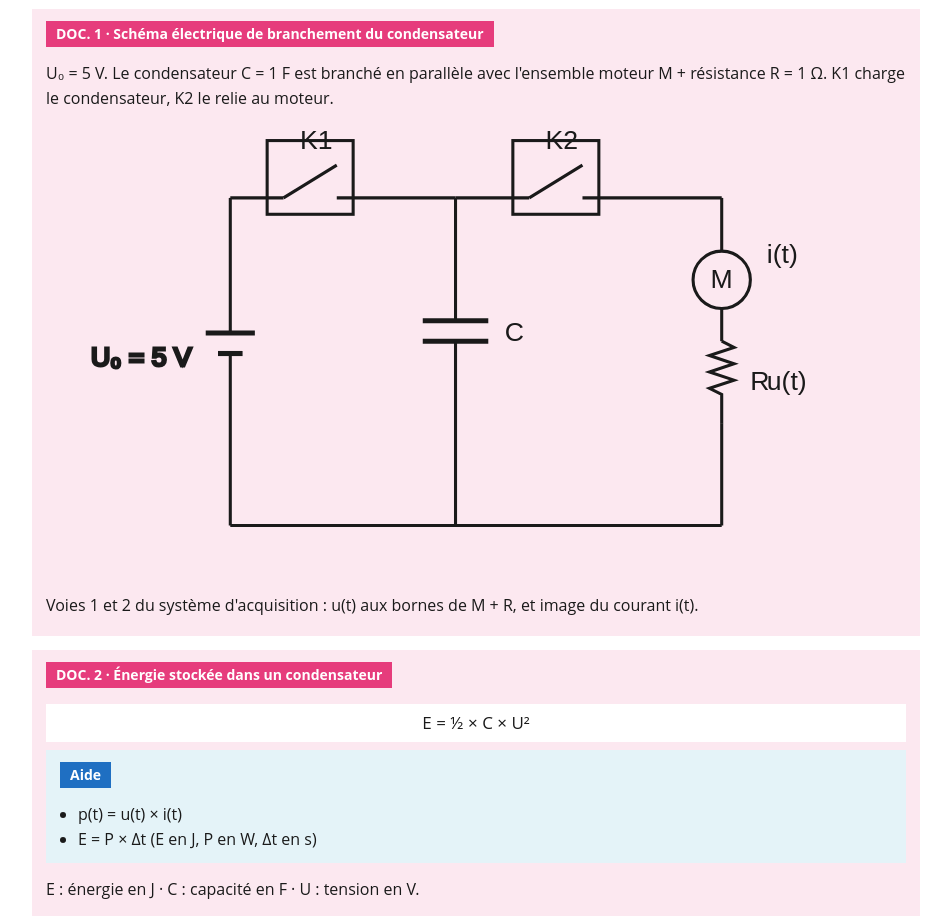
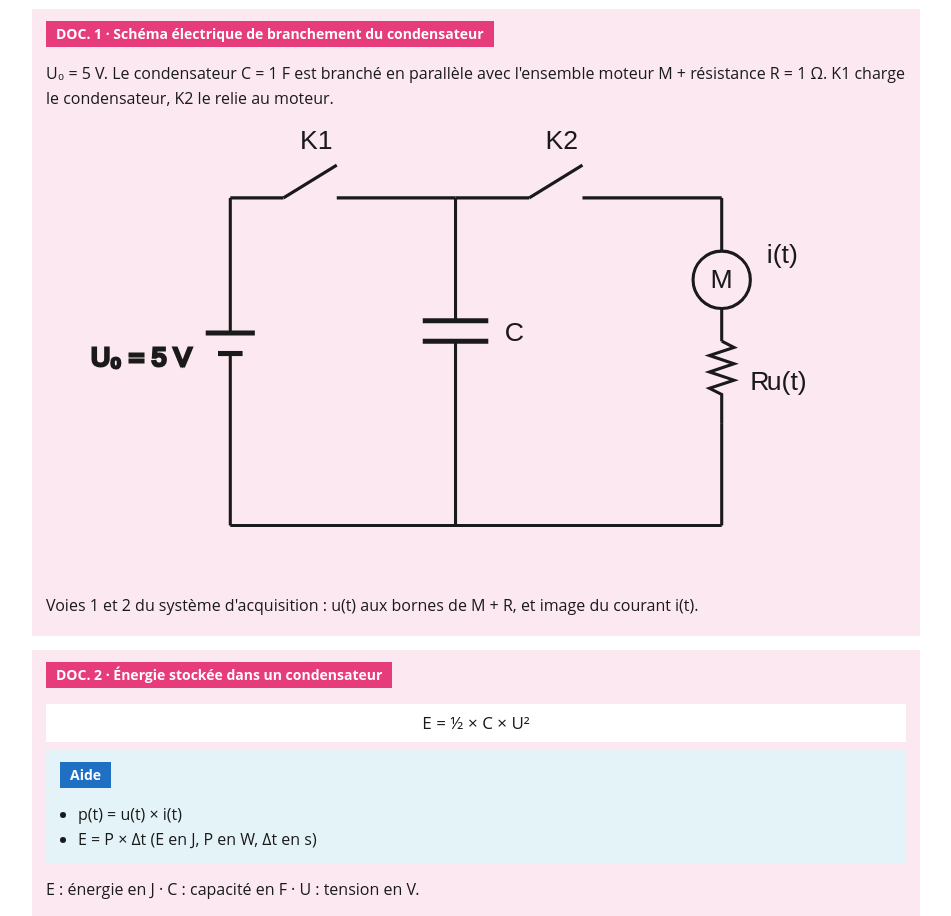
Before and after one commit to yanissegheraibia-0403/supercondensateurs-start-stop, a plain HTML site: page index.html in a window 1280 px wide. Shown: the part 1191-2107 px from the top of the page, without its empty margins (164-1115 px from the left). Drawn offline with Linux system fonts and the light colour scheme.

Commit message:
Interrupteurs : zone de clic invisible sans cadre
Co-Authored-By: Claude Haiku 5.5 <noreply@anthropic.com>

```diff
--- a/index.html
+++ b/index.html
@@ -37,6 +37,7 @@ h2.etape{background:var(--orange)}
 .btn:disabled{opacity:.5;cursor:default}
 .val{font-family:"Courier New",monospace;font-size:15px}
 svg{width:100%;height:auto;display:block;margin:6px 0}
+svg rect:focus,svg line:focus{outline:none}
 .q{margin:14px 0 4px}
 .q b{font-weight:700}
 textarea{width:100%;box-sizing:border-box;min-height:60px;font:inherit;font-size:15px;border:1px solid var(--line);border-radius:4px;padding:6px;margin-top:4px;background:var(--bg);color:var(--fg)}
@@ -134,7 +135,7 @@ table{border-collapse:collapse;width:100%;font-size:13px}
       <line x1="90" y1="200" x2="330" y2="200"/>
       <text x="352" y="72" stroke="none" fill="currentColor">i(t)</text>
       <text x="352" y="134" stroke="none" fill="currentColor">u(t)</text>
-      <rect id="h1" x="108" y="12" width="42" height="36" fill="transparent" style="cursor:pointer"/><rect id="h2" x="228" y="12" width="42" height="36" fill="transparent" style="cursor:pointer"/>
+      <line id="h1" x1="116" y1="40" x2="142" y2="24" stroke="transparent" stroke-width="26" stroke-linecap="round" style="cursor:pointer"/><line id="h2" x1="236" y1="40" x2="262" y2="24" stroke="transparent" stroke-width="26" stroke-linecap="round" style="cursor:pointer"/>
     </g>
   </svg>
   <p class="note">Voies 1 et 2 du système d'acquisition : u(t) aux bornes de M + R, et image du courant i(t).</p>
```
